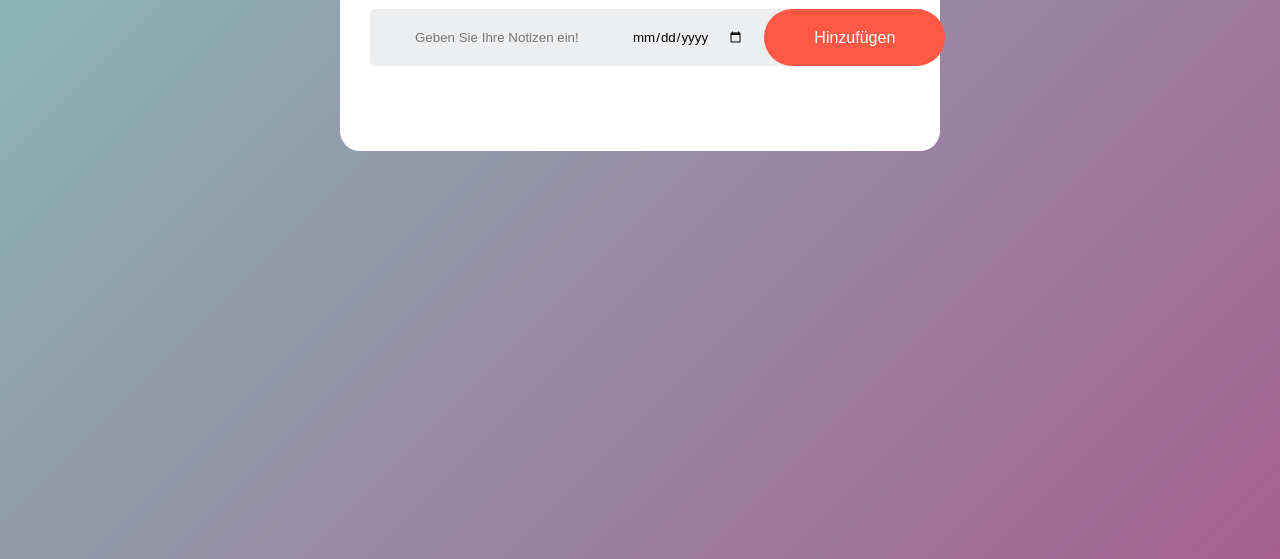
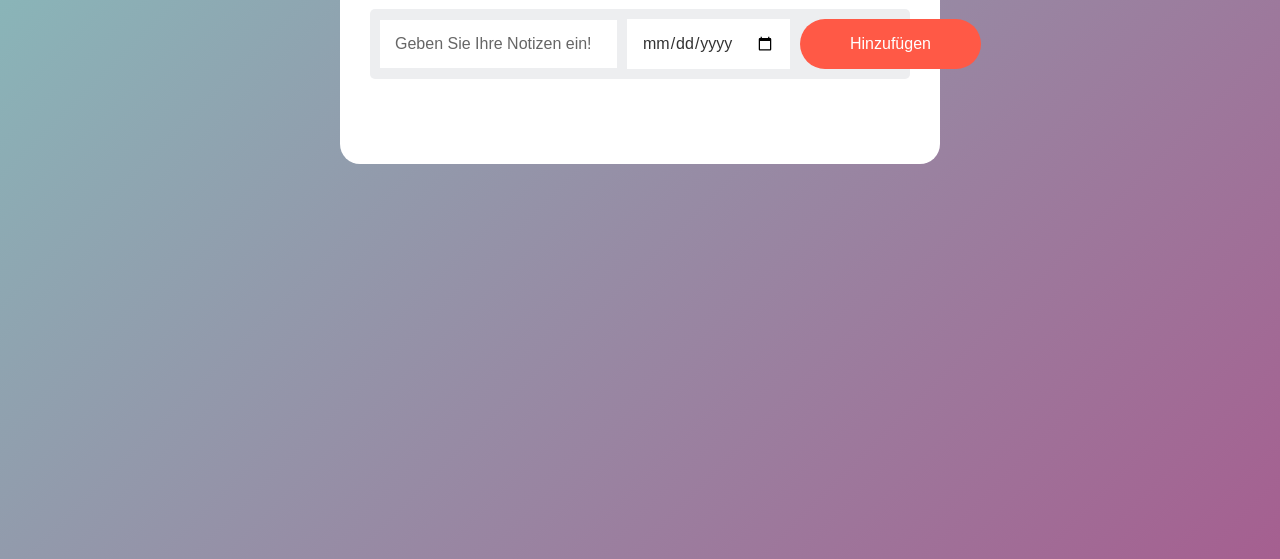
Before and after one commit to Sameh-Hamdalla/ToDoListeJS, a plain HTML site: page index.html in a window 1280 px wide. Shown: the part 241-800 px from the top of the page. Drawn offline with Linux system fonts and the light colour scheme.

Commit message:
Styling angepasst

```diff
--- a/style.css
+++ b/style.css
@@ -86,23 +86,26 @@
     text-align: center;
     margin-bottom: 25px;
 }
-.row{
-    display: flex;
-    text-align: center;
-    justify-content: space-between;
-    background: #edeef0;
-    border-radius: 5px;
-    color: red;
-    cursor: pointer;
-    padding-left: 25px;
+.row {
+  display: flex;
+  align-items: center;
+  gap: 10px;
+  background: #edeef0;
+  border-radius: 5px;
+  padding: 10px;
+}
 
-}
-input{
+#input-box{
     flex: 1;
     border: none;
     outline: none;
-    background: transparent;
-    padding: 20px;
+    background: white;
+    padding: 15px;
+    font-size: 16px;
+    color:#000;
+}
+#input-box::placeholder {
+  color: #666;
 }
 button{
     border-radius: 40px;
@@ -165,3 +168,11 @@ ul li span:hover{
     background: #ff594680;
     border-radius: 40%;
 }
+#task-date {
+  border: none;
+  outline: none;
+  background: white;
+  padding: 15px;
+  font-size: 16px;
+  color: #333;
+}
```
